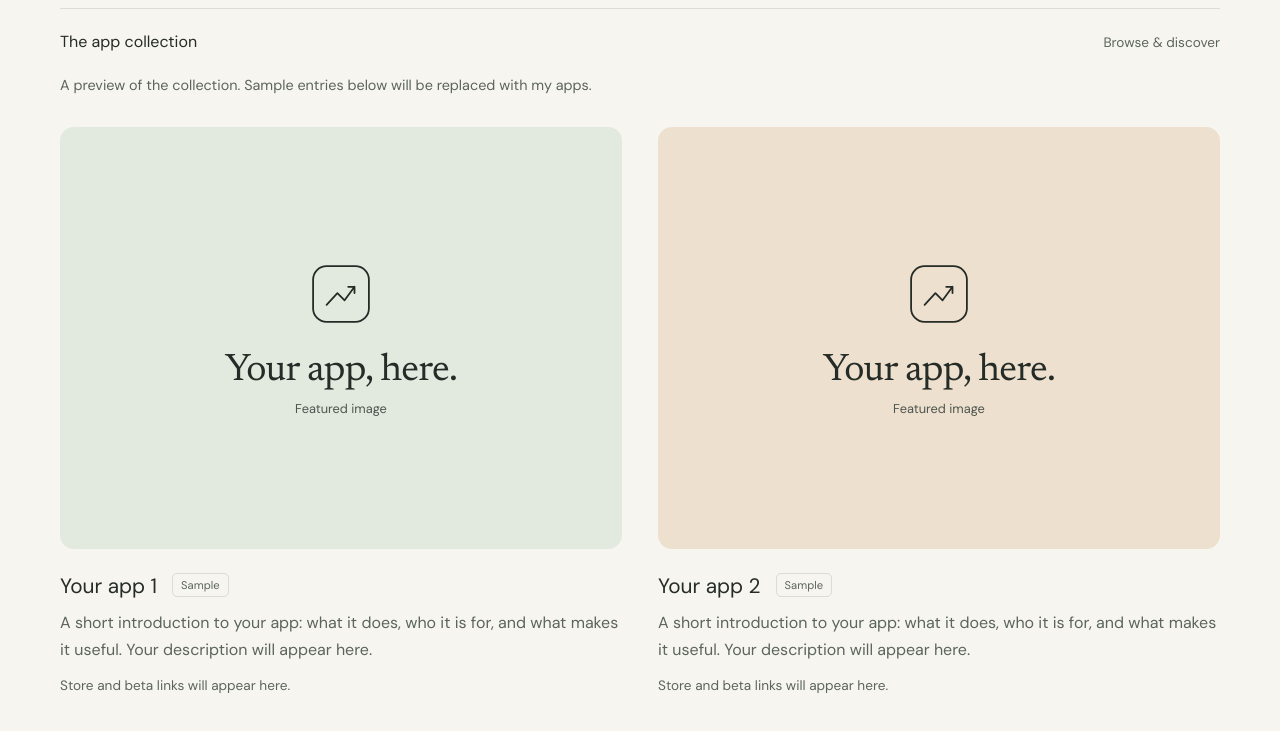
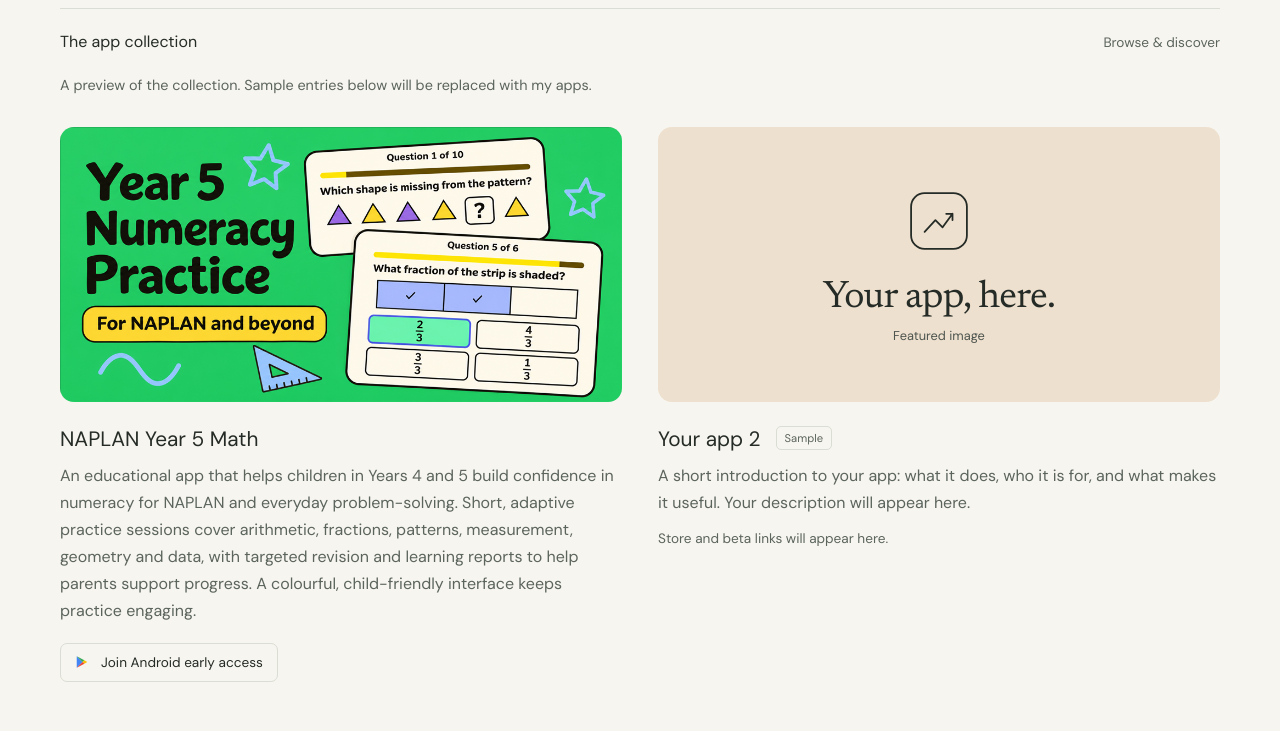
Before and after one commit to AnhNgDo/AnhD.github.io, an Astro site: page / in a window 1280 px wide. Shown: the part 400-1131 px from the top of the page. Built offline with nearby package versions, Linux system fonts and the light colour scheme; Astro itself is replaced by a stand-in of ours.

Commit message:
Add NAPLAN app listing and standardize featured images

```diff
--- a/src/components/AppCard.astro
+++ b/src/components/AppCard.astro
@@ -6,13 +6,13 @@ const { app } = Astro.props;
 const { Content } = await render(app);
 const { name, image, imageAlt, links, sample } = app.data;
 const base = import.meta.env.BASE_URL;
-const labels = { ios: 'App Store', android: 'Google Play', iosBeta: 'iOS beta', androidBeta: 'Android beta' };
+const labels = { ios: 'App Store', android: 'Google Play', iosBeta: 'iOS beta', androidBeta: 'Join Android early access' };
 const availableLinks = Object.entries(links) as [keyof typeof labels, string][];
 ---
 <article class="app-card">
   <div class="app-image">
     {image ? (
-      <img src={`${base}${image.replace(/^\//, '')}`} alt={imageAlt || `Featured image for ${name}`} width="1000" height="750" loading="lazy" decoding="async" />
+      <img src={`${base}${image.replace(/^\//, '')}`} alt={imageAlt || `Featured image for ${name}`} width="1024" height="500" loading="lazy" decoding="async" />
     ) : (
       <div class="image-placeholder" aria-label={`Featured image placeholder for ${name}`}>
         <svg viewBox="0 0 80 80" fill="none" aria-hidden="true"><rect x="9" y="9" width="62" height="62" rx="15" stroke="currentColor" stroke-width="2"/><path d="M24 52L36 39L44 47L55 32M48 32H55V39" stroke="currentColor" stroke-width="2" stroke-linecap="round" stroke-linejoin="round"/></svg>
@@ -25,7 +25,11 @@ const availableLinks = Object.entries(links) as [keyof typeof labels, string][];
   <div class="app-description"><Content /></div>
   {availableLinks.length > 0 ? (
     <div class="store-links" aria-label={`Download ${name}`}>
-      {availableLinks.map(([key, href]) => <a href={href} aria-label={`${labels[key]} for ${name}`}>{labels[key]}<svg viewBox="0 0 16 16" fill="none" aria-hidden="true"><path d="M4 12L12 4M4 4H12V12" stroke="currentColor" stroke-width="1.5" stroke-linecap="round" stroke-linejoin="round"/></svg></a>)}
+      {availableLinks.map(([key, href]) => <a href={href} aria-label={`${labels[key]} for ${name}`}>
+        {key === 'androidBeta' && <svg viewBox="0 0 24 24" aria-hidden="true"><path fill="#4285F4" d="M3 2L13 12L3 22Z"/><path fill="#34A853" d="M3 2L16 9L13 12Z"/><path fill="#FBBC04" d="M16 9L21 12L16 15L13 12Z"/><path fill="#EA4335" d="M3 22L13 12L16 15Z"/></svg>}
+        {labels[key]}
+        {key !== 'androidBeta' && <svg viewBox="0 0 16 16" fill="none" aria-hidden="true"><path d="M4 12L12 4M4 4H12V12" stroke="currentColor" stroke-width="1.5" stroke-linecap="round" stroke-linejoin="round"/></svg>}
+      </a>)}
     </div>
   ) : <p class="link-placeholder">{sample ? 'Store and beta links will appear here.' : 'Download links coming soon.'}</p>}
 </article>
--- a/src/content/apps/sample-1.md
+++ b/src/content/apps/sample-1.md
@@ -1,7 +1,10 @@
 ---
-name: "Your app 1"
+name: "NAPLAN Year 5 Math"
 order: 1
-sample: true
+image: "images/naplan-year-5-math.png"
+imageAlt: "Year 5 Numeracy Practice — for NAPLAN and beyond, showing shape pattern and fraction questions."
+links:
+  androidBeta: "https://groups.google.com/g/closed-beta-anhd"
 ---
 
-A short introduction to your app: what it does, who it is for, and what makes it useful. Your description will appear here.
+An educational app that helps children in Years 4 and 5 build confidence in numeracy for NAPLAN and everyday problem-solving. Short, adaptive practice sessions cover arithmetic, fractions, patterns, measurement, geometry and data, with targeted revision and learning reports to help parents support progress. A colourful, child-friendly interface keeps practice engaging.
--- a/src/styles/global.css
+++ b/src/styles/global.css
@@ -38,11 +38,11 @@ h1 { font-family: var(--display); font-weight: 400; font-size: clamp(3.2rem, 6.4
 .sample-notice { max-width: 70ch; color: var(--muted); font-size: .9rem; line-height: 1.6; margin-bottom: 30px; }
 .app-grid { display: grid; grid-template-columns: repeat(2, minmax(0, 1fr)); gap: 52px 36px; }
 .app-card { min-width: 0; }
-.app-image { background: #e2e9df; border-radius: 14px; overflow: hidden; aspect-ratio: 4 / 3; }
+.app-image { background: #e2e9df; border-radius: 14px; overflow: hidden; aspect-ratio: 1024 / 500; }
 .app-card:nth-child(4n + 2) .app-image { background: #eee0ce; }
 .app-card:nth-child(4n + 3) .app-image { background: #dce5ec; }
 .app-card:nth-child(4n + 4) .app-image { background: #e9dfe5; }
-.app-image img { display: block; width: 100%; height: 100%; object-fit: cover; }
+.app-image img { display: block; width: 100%; height: 100%; object-fit: contain; }
 .image-placeholder { height: 100%; display: flex; flex-direction: column; align-items: center; justify-content: center; color: var(--ink); gap: 10px; }
 .image-placeholder svg { width: 72px; height: 72px; margin-bottom: 12px; }
 .image-placeholder span { font-family: var(--display); font-size: clamp(1.8rem, 3vw, 2.8rem); letter-spacing: -.02em; }
@@ -76,6 +76,7 @@ h1 { font-family: var(--display); font-weight: 400; font-size: clamp(3.2rem, 6.4
   .intro { grid-template-columns: 1fr; gap: 24px; padding: 48px 0 40px; }
   .intro p { max-width: 40ch; font-size: 1rem; }
   .app-grid { grid-template-columns: 1fr; gap: 38px; }
+  .image-placeholder svg { width: 40px; height: 40px; margin-bottom: 0; }
   .section-heading > span { font-size: .75rem; }
   .document { padding-top: 45px; }
   .site-footer { margin-top: 56px; gap: 18px; }
```
Also changed, not shown: DESIGN.md (+1 -1 lines), user-guide.md (+3 -3 lines), README.md, public/images/naplan-year-5-math.png (added).
